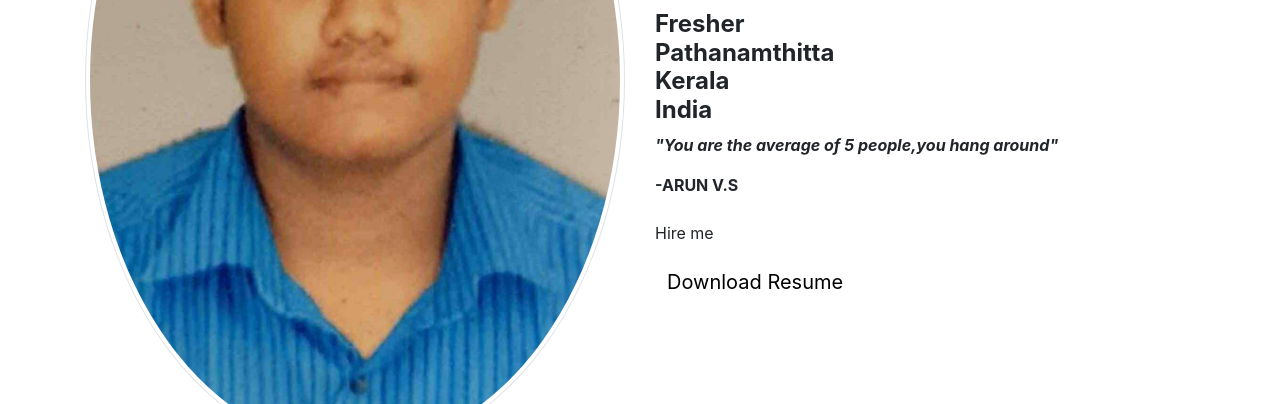
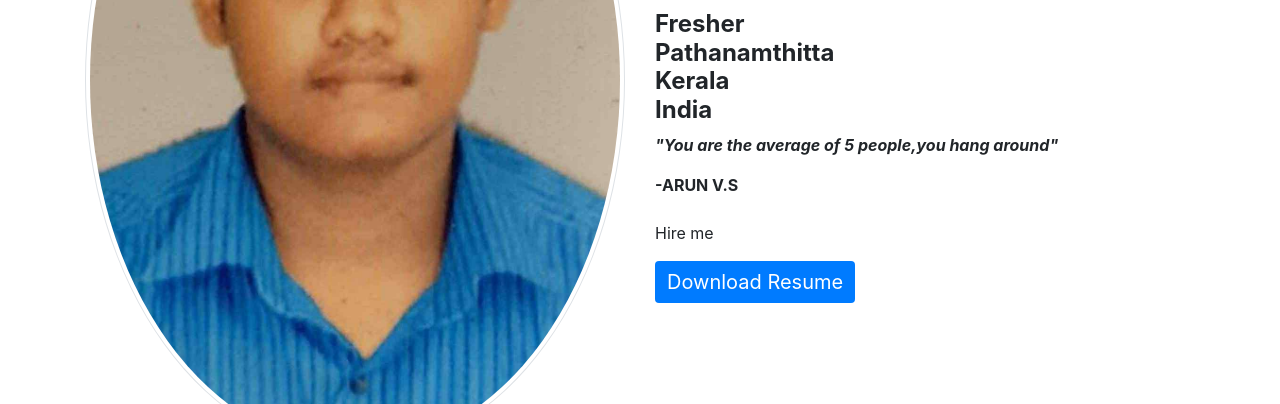
Before and after one commit to ARUNVS4898/Personal-Website, a plain HTML site: page index.html in a window 1280 px wide. Shown: the part 396-800 px from the top of the page. Drawn offline with nearby package versions, Linux system fonts and the light colour scheme.

Commit message:
Update index.html

```diff
--- a/index.html
+++ b/index.html
@@ -58,7 +58,7 @@
           <footer><strong>-ARUN V.S</strong></footer>
           <br>
           <p>Hire me</p>
-          <a style="font-size: 20px; color: black;border: 10em;" class="btn bt-primary" href="RESUME.docx">Download Resume</a>
+          <a style="font-size: 20px; color: white;border: 10em;" class="btn btn-primary" href="RESUME.docx">Download Resume</a>
         </div>
       </div>
     </div>
```
